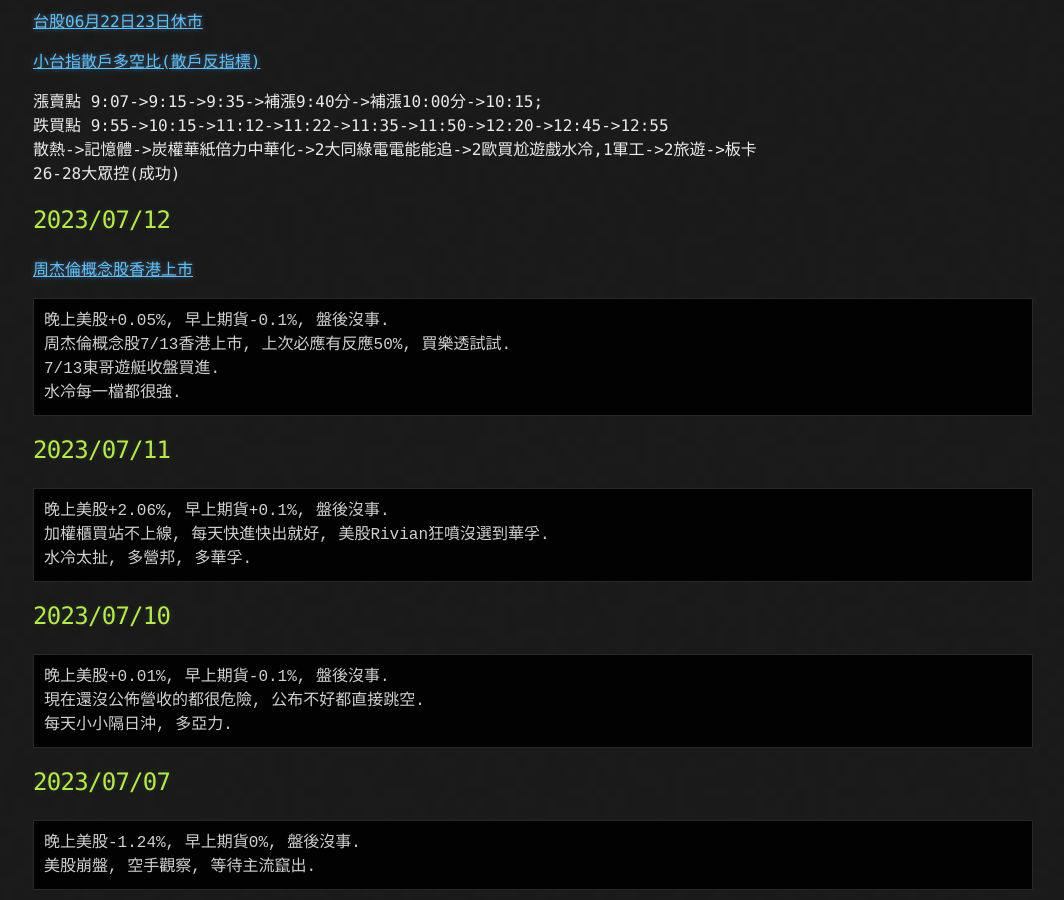
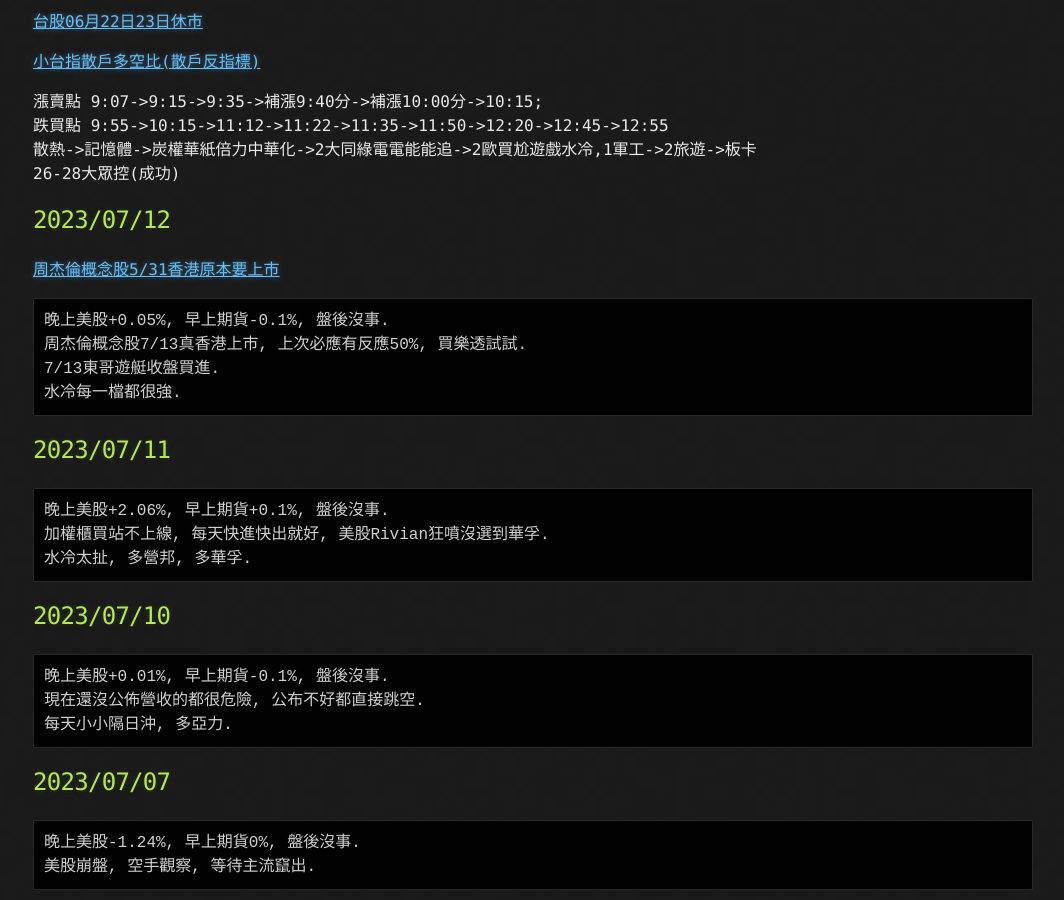
Before and after one commit to lepg5487/Stock_God, a Jekyll site: the page built from index.md, in a window 1280 px wide and 900 px high, scrolled down 448 px. Shown: the whole window, without its empty margins (107-1171 px from the left). Built offline with Jekyll 4.4.1, drawn with Linux system fonts in a browser that asks for light colours; our own code applies the rules of GitHub Pages for plain Markdown files.

Commit message:
Update index.md

````diff
--- a/index.md
+++ b/index.md
@@ -22,10 +22,10 @@ layout: testlayouts
 26-28大眾控(成功)
 
 ## 2023/07/12
-[周杰倫概念股香港上市](https://finance.ettoday.net/news/2509802)
+[周杰倫概念股5/31香港原本要上市](https://finance.ettoday.net/news/2509802)
 ```
 晚上美股+0.05%, 早上期貨-0.1%, 盤後沒事.
-周杰倫概念股7/13香港上市, 上次必應有反應50%, 買樂透試試.
+周杰倫概念股7/13真香港上市, 上次必應有反應50%, 買樂透試試.
 7/13東哥遊艇收盤買進.
 水冷每一檔都很強.
 ```
````
